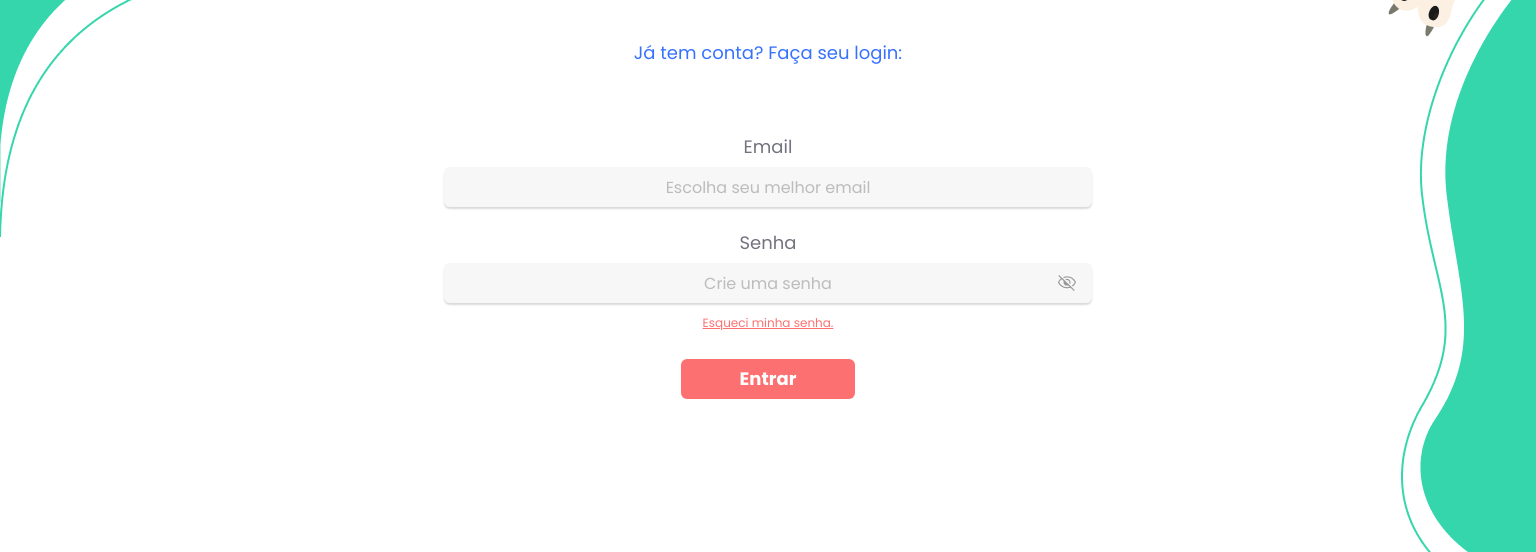
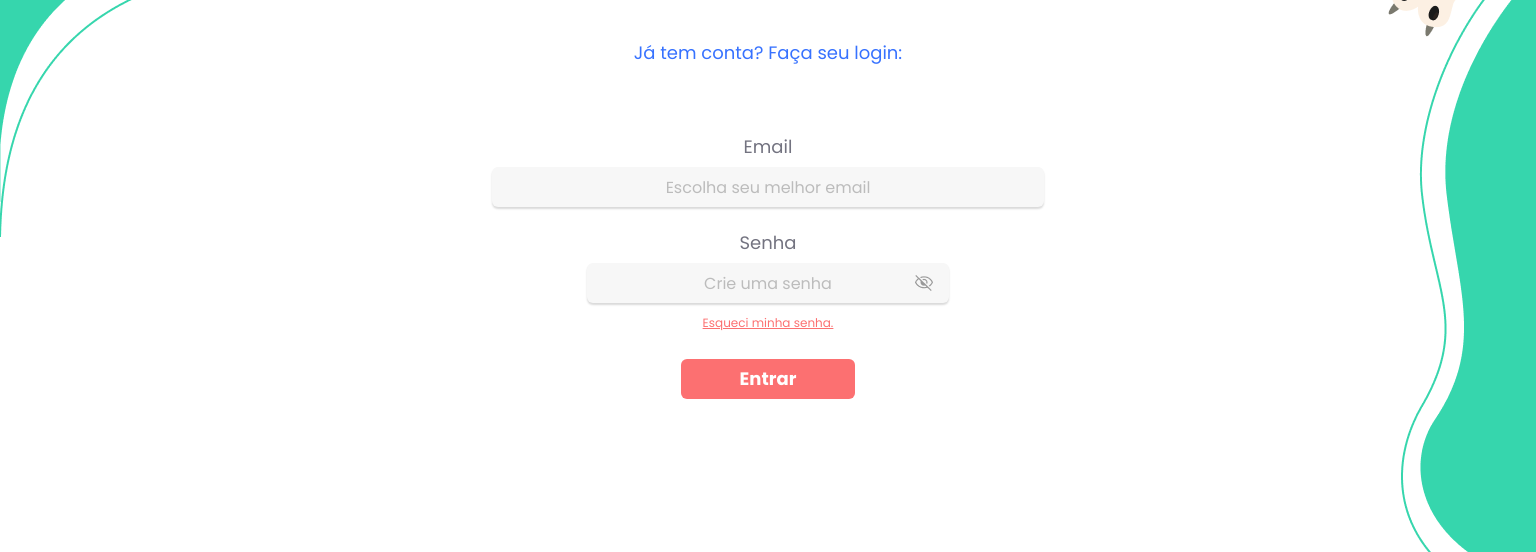
Before and after one commit to daniel-liberato/Adopet, a plain HTML site: page login.html in a window 1536 px wide. Shown: the part 232-784 px from the top of the page. Drawn offline with Linux system fonts and the light colour scheme.

Commit message:
Correção da largura dos inputs Login e Cadastro

```diff
--- a/assets/css/cadastro.css
+++ b/assets/css/cadastro.css
@@ -110,7 +110,9 @@ body {
     }
 
     .cadastro__formulario {
-        padding: 0 27.75rem;
+        width: 552px;
+
+        padding: 0;
 
         margin-bottom: 8.4375rem;
     }
--- a/assets/css/login.css
+++ b/assets/css/login.css
@@ -110,7 +110,9 @@ body {
     }
 
     .login__formulario {
-        padding: 0 27.75rem;
+        width: 552px;
+
+        padding: 0;
 
         margin-bottom: 21rem;
     }
@@ -118,4 +120,14 @@ body {
     .login__formulario > .botao {
         font-weight: var(--peso-destaque-desktop);
     }
+
+    #senha {
+        width: 362px;
+
+        display: block;
+
+        margin-left: auto;
+        margin-right: auto;
+    }
+
 }
```
